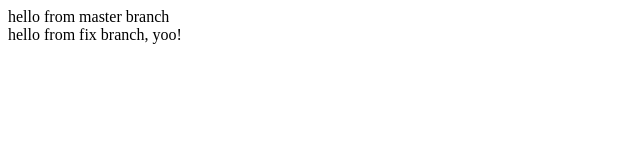
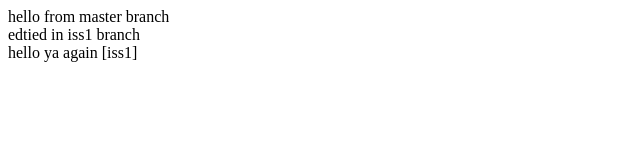
Before and after one commit to mj11rock/Test, a plain HTML site: page index.html in a window 1280 px wide. Shown: the whole page, without its empty margins (0-640 px from the left). Drawn offline with Linux system fonts and the light colour scheme.

Commit message:
after deleting

```diff
--- a/index.html
+++ b/index.html
@@ -6,6 +6,7 @@
 </head>
 <body>
 	<div>hello from master branch</div>
-	<div>hello from fix branch, yoo!</div>
+	<div>edtied in iss1 branch</div>
+	<div>hello ya again [iss1]</div>
 </body>
 </html>
```
